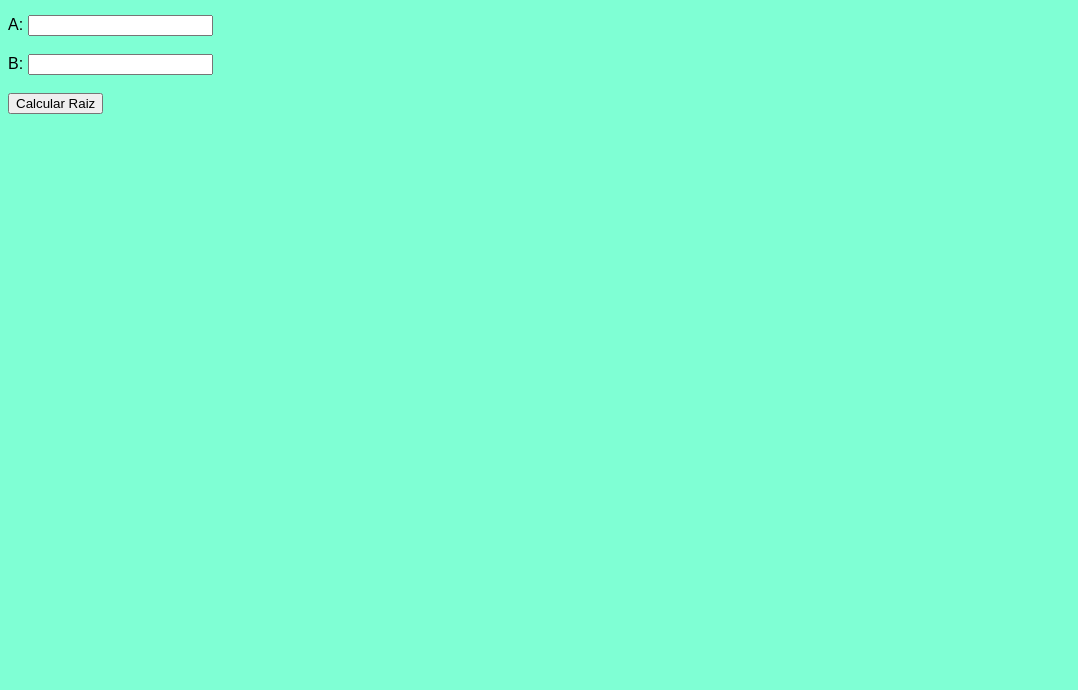
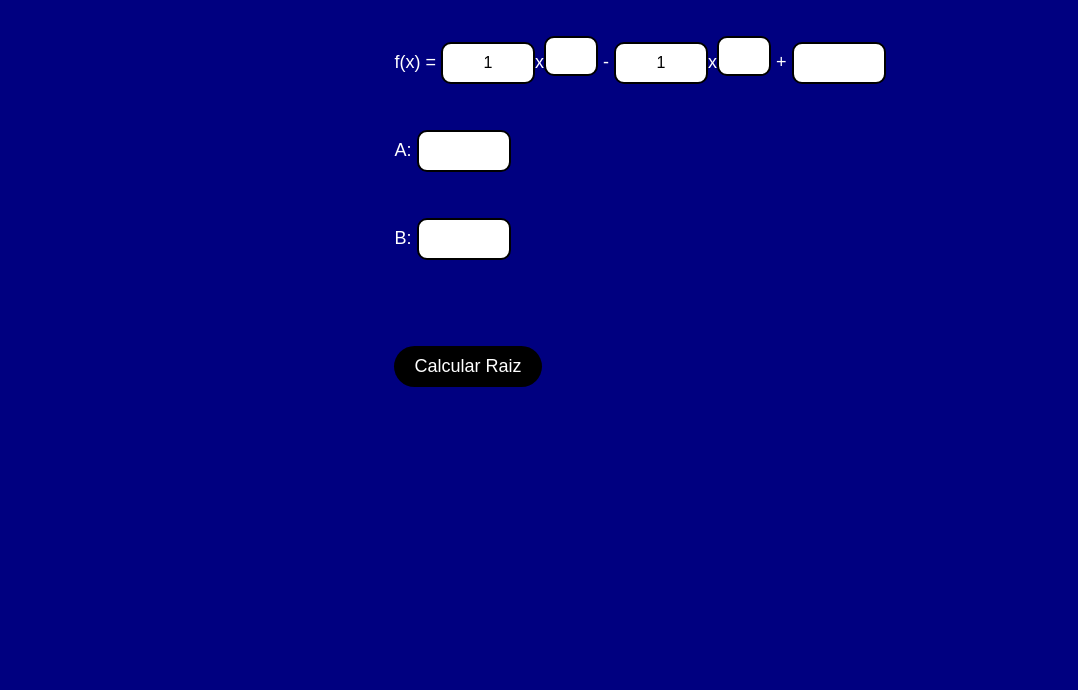
Before and after one commit to GabrielfSantos011/AtvLabTaniaCalcNum, a plain HTML site: page interface/index.html in a window 1280 px wide. Shown: the part 110-800 px from the top of the page, without its empty margins (0-1078 px from the left). Drawn offline with Linux system fonts and the light colour scheme.

Commit message:
Update style.css

```diff
--- a/interface/style.css
+++ b/interface/style.css
@@ -1,8 +1,70 @@
+body {
+  background-color: navy;
+  font-family: sans-serif;
+  text-align: center;
+}
+
 h1 {
+  font-size: 36px;
+  margin-top: 40px;
+  color: white;
+}
+
+form {
+  display: inline-block;
+  text-align: left;
+  margin-top: 40px;
+}
+
+label {
+  font-size: 18px;
+  display: block;
+  margin-bottom: 10px;
+  color: white;
+}
+
+input[type="text"] {
+  font-size: 16px;
+  padding: 10px;
+  width: 70px;
+  border: 2px solid black;
+  border-radius: 10px;
+  text-align: center;
+}
+
+sup {
+  font-size: 10px;
+}
+
+input[id="exponent1"],
+input[id="exponent2"] {
+  width: 30px;
+  font-size: 14px;
+}
+
+sup {
+  font-size: 12px;
+}
+
+button {
+  font-size: 18px;
+  padding: 10px 20px;
+  margin-top: 40px;
+  background-color: black;
+  color: white;
+  border: none;
+  border-radius: 25px;
+  cursor: pointer;
+  transition: background-color 0.3s ease;
+}
+
+button:hover {
+  background-color: white;
   color: black;
-  border-color: yellow;
 }
-body {
-  background-color: aquamarine;
-  font-family: Arial;
+
+#result {
+  font-size: 18px;
+  margin-top: 40px;
+  color: white;
 }
```
